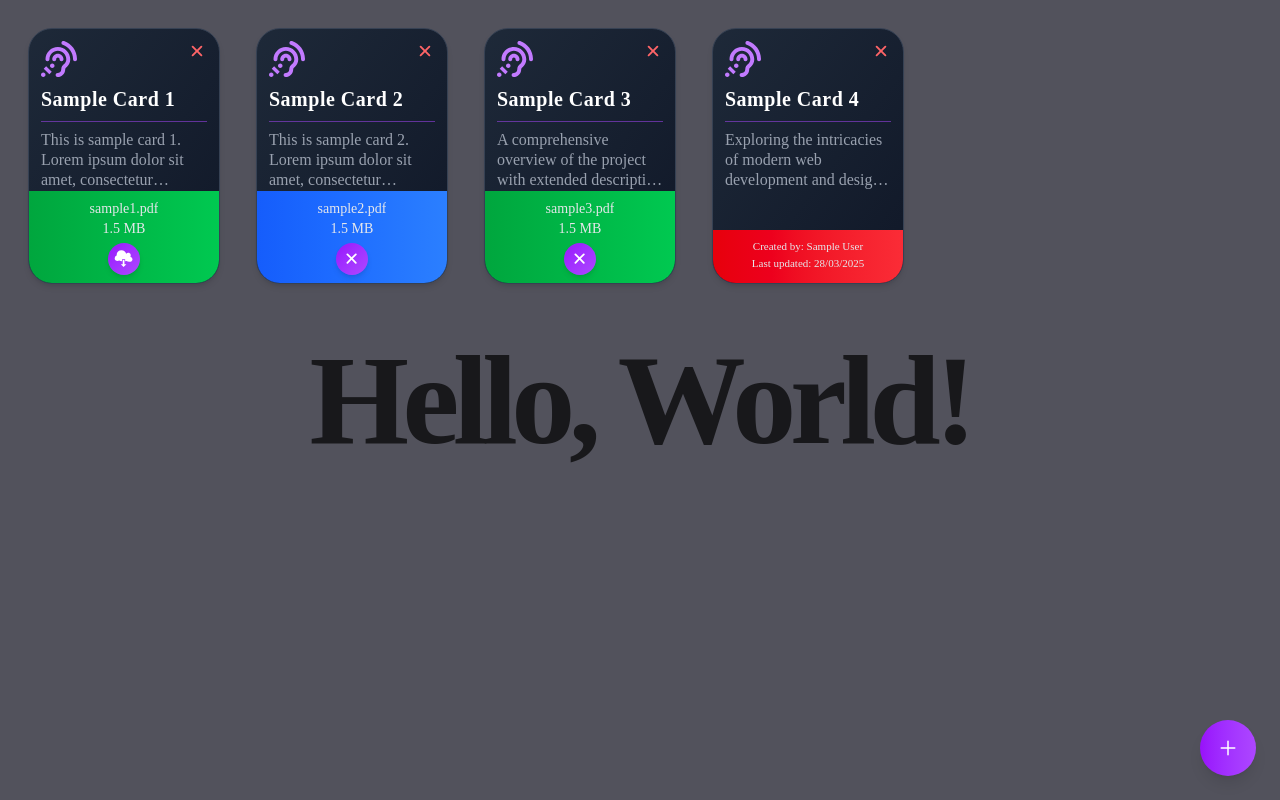
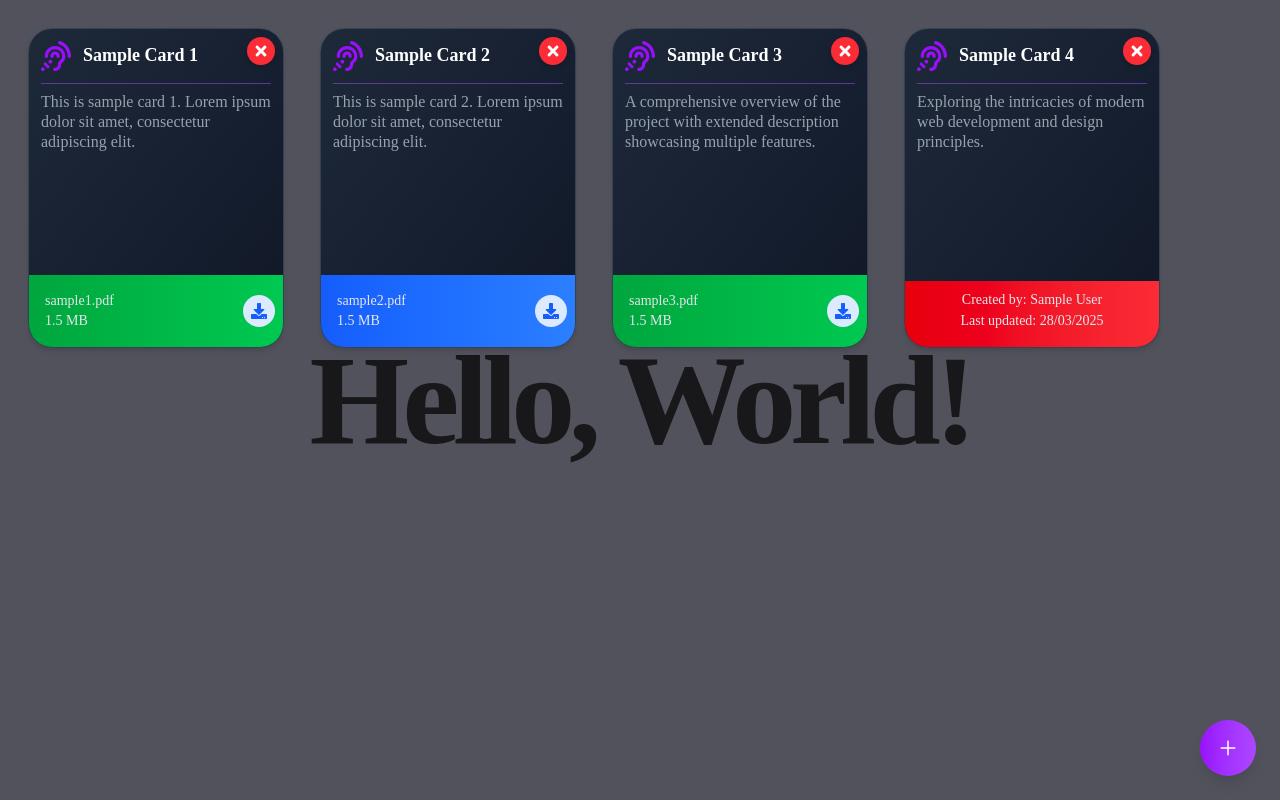
Before and after one commit to ManabBiswas/Card_with_React, a React (Vite) app: page / in a window 1280 px wide. Built offline with nearby package versions, Linux system fonts and the light colour scheme.

Commit message:
improve cards designs

```diff
--- a/src/Components/AddCardForm.jsx
+++ b/src/Components/AddCardForm.jsx
@@ -190,7 +190,7 @@ const AddCardForm = ({ onAddCard, onClose }) => {
       >
         <div className="flex justify-between items-center mb-4">
           <motion.h2
-            className="text-2xl font-bold text-white text-center bg-clip-text text-transparent bg-gradient-to-r from-purple-400 to-pink-400"
+            className="text-2xl font-bold text-white text-center bg-clip-text bg-gradient-to-r from-purple-400 to-pink-400"
             variants={itemVariants}
           >
             Add New Card
--- a/src/Components/Cards.jsx
+++ b/src/Components/Cards.jsx
@@ -1,8 +1,9 @@
 import React, { useState } from 'react';
 import { motion } from 'framer-motion';
-import { FaAssistiveListeningSystems } from 'react-icons/fa';
-import { GiCloudDownload } from 'react-icons/gi';
-import { IoClose } from 'react-icons/io5';
+// import { FaAssistiveListeningSystems } from 'react-icons/fa';
+// import { GiCloudDownload } from 'react-icons/gi';
+// import { IoClose } from 'react-icons/io5';
+import { FaTimes, FaDownload } from "react-icons/fa";
 
 const Cards = ({ data, onDelete, reference, index }) => {
   const [isDeleting, setIsDeleting] = useState(false);
@@ -71,47 +72,49 @@ const Cards = ({ data, onDelete, reference, index }) => {
       animate={isDeleting ? 'exit' : 'initial'}
       whileDrag="drag"
       whileHover="hover"
-      className="relative flex-shrink-0 m-2 w-36 h-48 md:w-48 md:h-64 bg-gradient-to-br from-gray-800 to-gray-900 rounded-3xl border border-gray-700 p-3 shadow-lg transition-all duration-300 overflow-hidden cursor-grab active:cursor-grabbing"
+      className="relative flex-shrink-0 m-2 bg-gradient-to-br from-gray-800 to-gray-900 rounded-3xl border border-gray-700 p-3 shadow-lg  overflow-hidden cursor-grab active:cursor-grabbing  w-64 h-80  bg-white"
     >
       {/* Header: Icon and Delete Button */}
-      <div className="flex justify-between items-start">
-        <motion.div whileHover={{ scale: 1.1 }} whileTap={{ scale: 0.9 }}>
-          <FaAssistiveListeningSystems className="text-purple-400 text-3xl md:text-4xl transition-transform duration-300" />
-        </motion.div>
-        <motion.div whileHover={{ scale: 1.2, rotate: 90 }} whileTap={{ scale: 0.9 }}>
-          <IoClose
+      <div>
+        <motion.button whileHover={{
+          scale: 1.1,
+          rotate: 90,
+        }}
           onClick={handleDelete}
-            className="text-red-400 text-xl cursor-pointer hover:text-red-500 transition-colors"
-            aria-label="Delete Card"
-          />
-        </motion.div>
+          className="absolute top-2 right-2 z-10 w-7 h-7 bg-red-500 text-white rounded-full flex items-center justify-center shadow-md hover:bg-red-600 transition-colors hover:cursor-pointer"
+        >
+          <FaTimes />
+        </motion.button>
       </div>
 
       {/* Title */}
-      <h1 className="text-white font-bold text-lg md:text-xl mt-2 tracking-wide line-clamp-1 transition-colors duration-300">
+      <div className="flex items-start mb-3">
+        <span className="text-3xl text-purple-600 mr-3">
+          {React.createElement(data.icon)}
+        </span>
+        <h2 className="text-lg font-semibold text-white pr-8">
           {data?.title || "Untitled"}
-      </h1>
-
+        </h2>
+      </div>
       <hr className="border-purple-500 my-2 opacity-50" />
 
       {/* Description */}
-      <p className="text-gray-400 font-medium text-sm md:text-base mt-2 leading-tight line-clamp-3 transition-colors duration-300">
+      <p className="text-gray-400 font-medium  text-sm md:text-base mt-2 leading-tight line-clamp-3 transition-colors duration-300">
         {data?.description || "No description provided"}
       </p>
 
       {/* Footer Section */}
       <div
-        className={`absolute bottom-0 left-0 w-full p-2 ${
-          data?.tag?.tagColor
+        className={`absolute bottom-0 left-0 w-full p-2 ${data?.tag?.tagColor
           ? getTagColorClasses(data?.tag?.tagColor)
           : getTagColorClasses('green')
           } transition-opacity duration-300`}
       >
         {/* Tag Details */}
         {data?.tag?.isOpen && data?.tag?.tagDetails && (
-          <div className="text-center mb-1">
+          <div className="text-center mb-2">
             {data.tag.tagDetails.map((detail, index) => (
-              <p key={index} className="text-gray-200 text-[10px] md:text-[11px] truncate transition-colors">
+              <p key={index} className="text-gray-200 text-[12px] md:text-[14px] transition-colors">
                 {detail}
               </p>
             ))}
@@ -120,7 +123,8 @@ const Cards = ({ data, onDelete, reference, index }) => {
 
         {/* Download / File Section */}
         {data?.download?.isOpen && (
-          <div className="flex flex-col items-center">
+          <div className="flex items-center justify-between">
+            <div className="flex flex-col p-2">
               {data.download.filePreview && (
                 <img
                   src={data.download.filePreview}
@@ -129,7 +133,7 @@ const Cards = ({ data, onDelete, reference, index }) => {
                 />
               )}
               {data.download.fileName && (
-              <p className="text-gray-200 text-xs md:text-sm truncate">
+                <p className="text-gray-200 text-xs md:text-sm font-medium truncate max-w-[120px]">
                   {data.download.fileName}
                 </p>
               )}
@@ -138,17 +142,10 @@ const Cards = ({ data, onDelete, reference, index }) => {
                   {data.download.fileSize}
                 </p>
               )}
-            <motion.span
-              whileHover={{ scale: 1.1 }}
-              whileTap={{ scale: 0.9 }}
-              className="w-8 h-8 bg-gradient-to-br from-purple-600 to-purple-500 rounded-full flex items-center justify-center shadow-md transition-transform mt-1"
-            >
-              {data.download.close ? (
-                <IoClose size="1.2em" className="text-white" />
-              ) : (
-                <GiCloudDownload size="1.2em" className="text-white" />
-              )}
-            </motion.span>
+            </div>
+              <button className="w-8 h-8 bg-blue-100 text-blue-600 rounded-full flex items-center justify-center">
+                <FaDownload />
+              </button>
           </div>
         )}
       </div>
```
Lines whose indentation alone changed are shown as unchanged.
